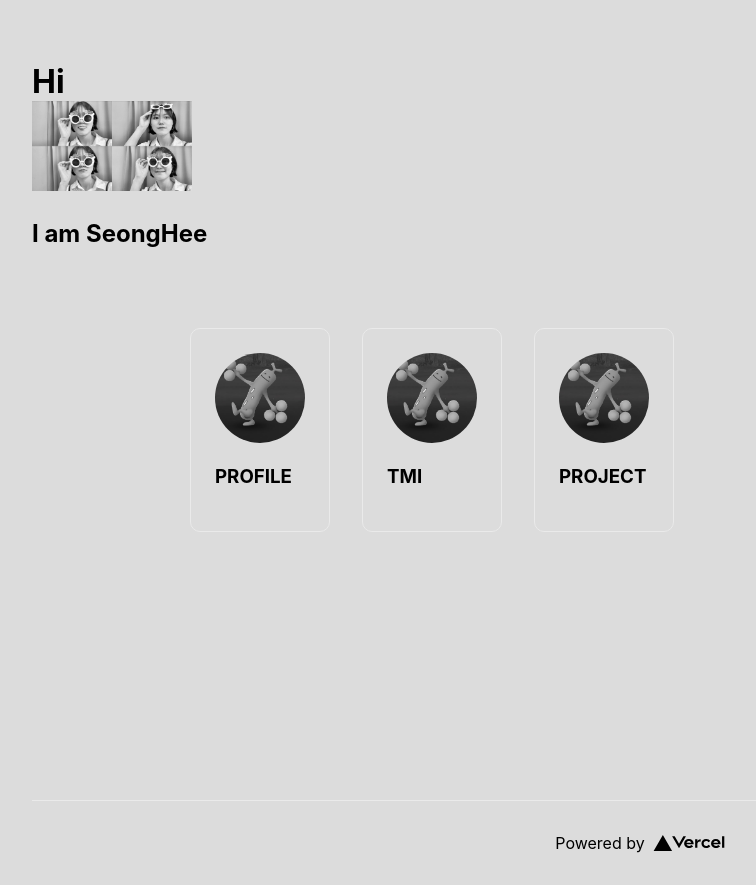
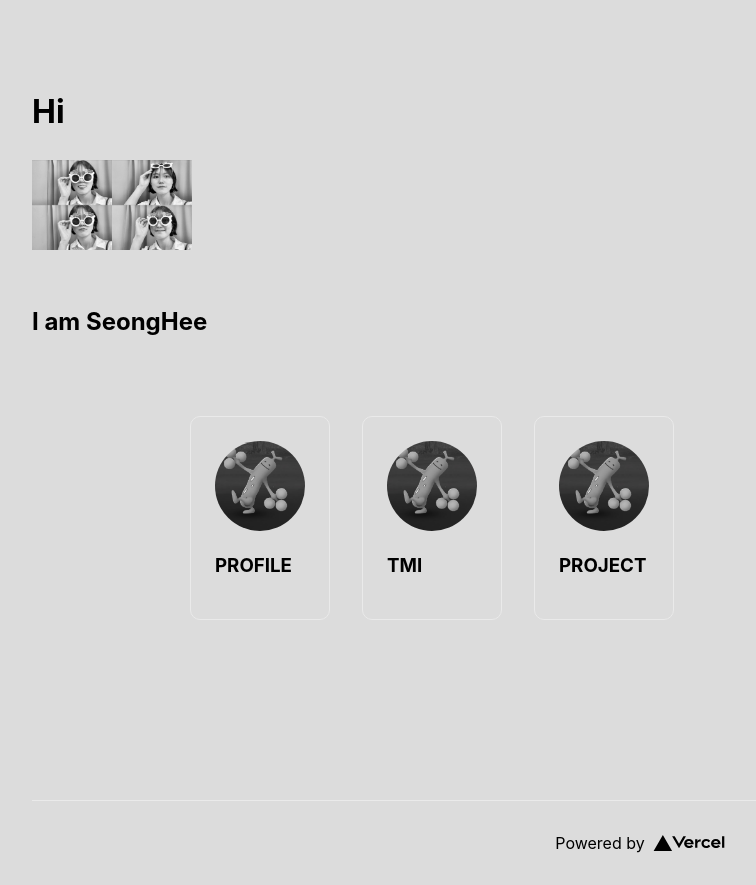
Before and after one commit to tjdgml97/nextjs, a Next.js app: page / in a window 1280 px wide. Shown: the whole page, without its empty margins (0-756 px from the left). Built offline with nearby package versions, Linux system fonts and the light colour scheme.

Commit message:
change .face height

```diff
--- a/styles/Home.module.css
+++ b/styles/Home.module.css
@@ -46,7 +46,7 @@
 
 .face {
     margin: 0;
-    line-height: 1.15;
+    line-height: 3;
     font-size: 2rem;
 
 }
```
